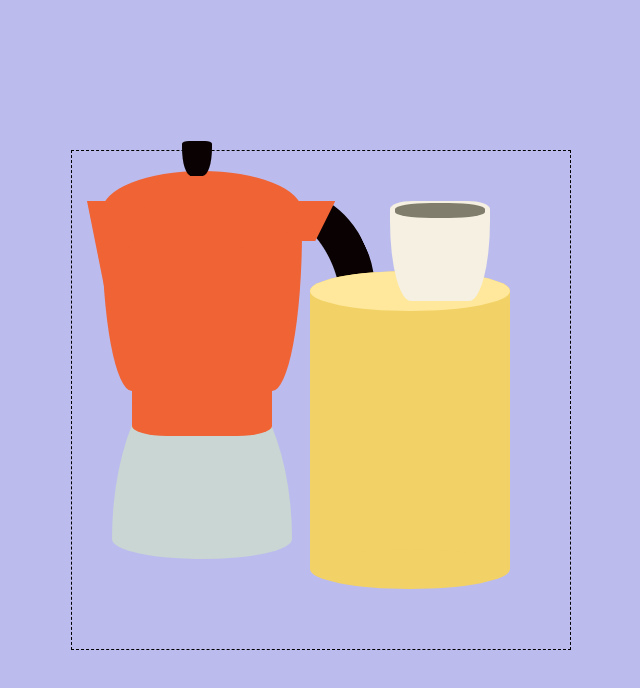
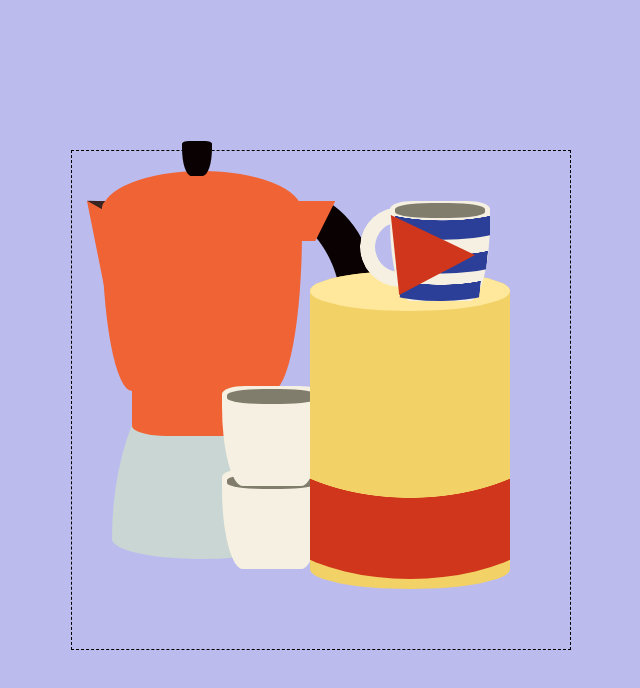
Before and after one commit to CloudburstAqua/css_still_life, a plain HTML site: page index.html in a window 1280 px wide. Shown: the whole page, without its empty margins (319-959 px from the left). Drawn offline with Linux system fonts and the light colour scheme.

Commit message:
can and cup details (flag)

```diff
--- a/index.html
+++ b/index.html
@@ -56,6 +56,18 @@
     height: 40px;
     border-radius: 50%;
     background: #ffe89c;
+  }
+
+  .can_red {
+    position: absolute;
+    right: 60px;
+    bottom: 70px;
+    --c: 85;
+    width: 200px;
+    aspect-ratio: 6/3;
+    background: #cf361b;
+    mask: radial-gradient(calc(var(--c)*1%) 100% at 50% calc(-100%*cos(asin(50/var(--c)))), #0000 calc(100% - 1px), #000);
+    clip-path: ellipse(calc(var(--c)*1%) 100% at top);
   }
 
   .pot_base {
@@ -132,10 +144,11 @@
     position: absolute;
     left: 210px;
     top: 50px;
-    --p: 20px; /* control the shape (can be percentage) */
+    --p: 20px;
+    /* control the shape (can be percentage) */
     height: 40px;
     aspect-ratio: 4/3;
-    clip-path: polygon(var(--p) 100%,calc(100% - var(--p)) 100%,100% 0,0 0);
+    clip-path: polygon(var(--p) 100%, calc(100% - var(--p)) 100%, 100% 0, 0 0);
     background: #f06335;
   }
 
@@ -151,6 +164,18 @@
     background: #0a0202;
     mask: radial-gradient(100% calc(var(--c)*1%) at calc(-100%*cos(asin(50/var(--c)))), #0000 calc(100% - 1px), #000);
     clip-path: ellipse(100% calc(var(--c)*1%) at left);
+  }
+
+  .spout_inner {
+    position: absolute;
+    rotate: 20deg;
+    left: 15px;
+    top: 45px;
+    width: 0;
+    height: 0;
+    border-top: 10px solid transparent;
+    border-right: 30px solid #382521;
+    border-bottom: 5px solid transparent;
   }
 
   .cup_base1 {
@@ -173,25 +198,147 @@
     background: #807d6c;
   }
 
+  .cup_blstr1 {
+    position: absolute;
+    right: 80px;
+    top: 65px;
+    --c: 85;
+    width: 95px;
+    aspect-ratio: 8/2;
+    background: #2b3f99;
+    mask: radial-gradient(calc(var(--c)*1%) 100% at 50% calc(-100%*cos(asin(50/var(--c)))), #0000 calc(100% - 1px), #000);
+    clip-path: ellipse(calc(var(--c)*1%) 100% at top);
+  }
+
+  .cup_blstr2 {
+    position: absolute;
+    transform: skew(-6deg);
+    right: 83px;
+    top: 100px;
+    --c: 85;
+    width: 90px;
+    aspect-ratio: 8/2;
+    background: #2b3f99;
+    mask: radial-gradient(calc(var(--c)*1%) 100% at 50% calc(-100%*cos(asin(50/var(--c)))), #0000 calc(100% - 1px), #000);
+    clip-path: ellipse(calc(var(--c)*1%) 100% at top);
+  }
+
+  .cup_blstr3 {
+    position: absolute;
+    transform: skew(-6deg);
+    right: 90px;
+    top: 130px;
+    --c: 85;
+    width: 80px;
+    aspect-ratio: 8/2;
+    background: #2b3f99;
+    mask: radial-gradient(calc(var(--c)*1%) 100% at 50% calc(-100%*cos(asin(50/var(--c)))), #0000 calc(100% - 1px), #000);
+    clip-path: ellipse(calc(var(--c)*1%) 100% at top);
+  }
+
+  .cup_rtri {
+    position: absolute;
+    transform: skew(6deg);
+    right: 95px;
+    top: 64px;
+    width: 0;
+    height: 0;
+    border-top: 40px solid transparent;
+    border-left: 80px solid #cf361b;
+    border-bottom: 40px solid transparent;
+  }
+
+  .cup_base2 {
+    position: absolute;
+    left: 150px;
+    bottom: 80px;
+    width: 100px;
+    height: 100px;
+    background: #f5f0e1;
+    border-radius: 23% 23% 21% 21% / 8% 8% 80% 80%;
+  }
+
+  .cup_inner2 {
+    position: absolute;
+    left: 155px;
+    bottom: 160px;
+    width: 90px;
+    height: 15px;
+    border-radius: 40%;
+    background: #807d6c;
+  }
+
+  .cup_handle {
+    position: absolute;
+    right: 130px;
+    top: 56px;
+    rotate: 160deg;
+    --b: 15px;
+    /* the boder thickness */
+    --a: 200deg;
+    /* control the progression */
+
+    width: 80px;
+    aspect-ratio: 1;
+    padding: var(--b);
+    border-radius: 100%;
+    background: #f5f0e1;
+    --_g: /var(--b) var(--b) no-repeat radial-gradient(50% 50%, #000 97%, #0000);
+    mask: top var(--_g),
+      calc(50% + 50%*sin(var(--a))) calc(50% - 50%*cos(var(--a))) var(--_g),
+      linear-gradient(#0000 0 0) content-box intersect,
+      conic-gradient(#000 var(--a), #0000 0);
+  }
+
+  .cup_base3 {
+    position: absolute;
+    left: 150px;
+    bottom: 163px;
+    width: 100px;
+    height: 100px;
+    background: #f5f0e1;
+    border-radius: 23% 23% 21% 21% / 8% 8% 80% 80%;
+  }
+
+  .cup_inner3 {
+    position: absolute;
+    left: 155px;
+    bottom: 245px;
+    width: 90px;
+    height: 15px;
+    border-radius: 40%;
+    background: #807d6c;
+  }
 </style>
 
 
 <div class="frame">
   <!-- add your elements here -->
   <div class="pot_base"></div>
+  <div class="pot_spout"></div>
+  <div class="spout_inner"></div>
   <div class="pot_top"></div>
   <div class="pot_lid"></div>
   <div class="pot_mid"></div>
   <div class="pot_mid_curve"></div>
   <div class="pot_tip"></div>
-  <div class="pot_spout"></div>
   <div class="pot_handle_blk"></div>
   <div class="pot_handle_or"></div>
+  <div class="cup_base2"></div>
+  <div class="cup_inner2"></div>
+  <div class="cup_base3"></div>
+  <div class="cup_inner3"></div>
   <div class="can_rect"></div>
   <div class="can_ellipse1"></div>
   <div class="can_ellipse2"></div>
   <div class="can_light"></div>
+  <div class="cup_handle"></div>
   <div class="cup_base1"></div>
   <div class="cup_inner1"></div>
+  <div class="can_red"></div>
+  <div class="cup_blstr1"></div>
+  <div class="cup_blstr2"></div>
+  <div class="cup_blstr3"></div>
+  <div class="cup_rtri"></div>
 
 </div>
```
